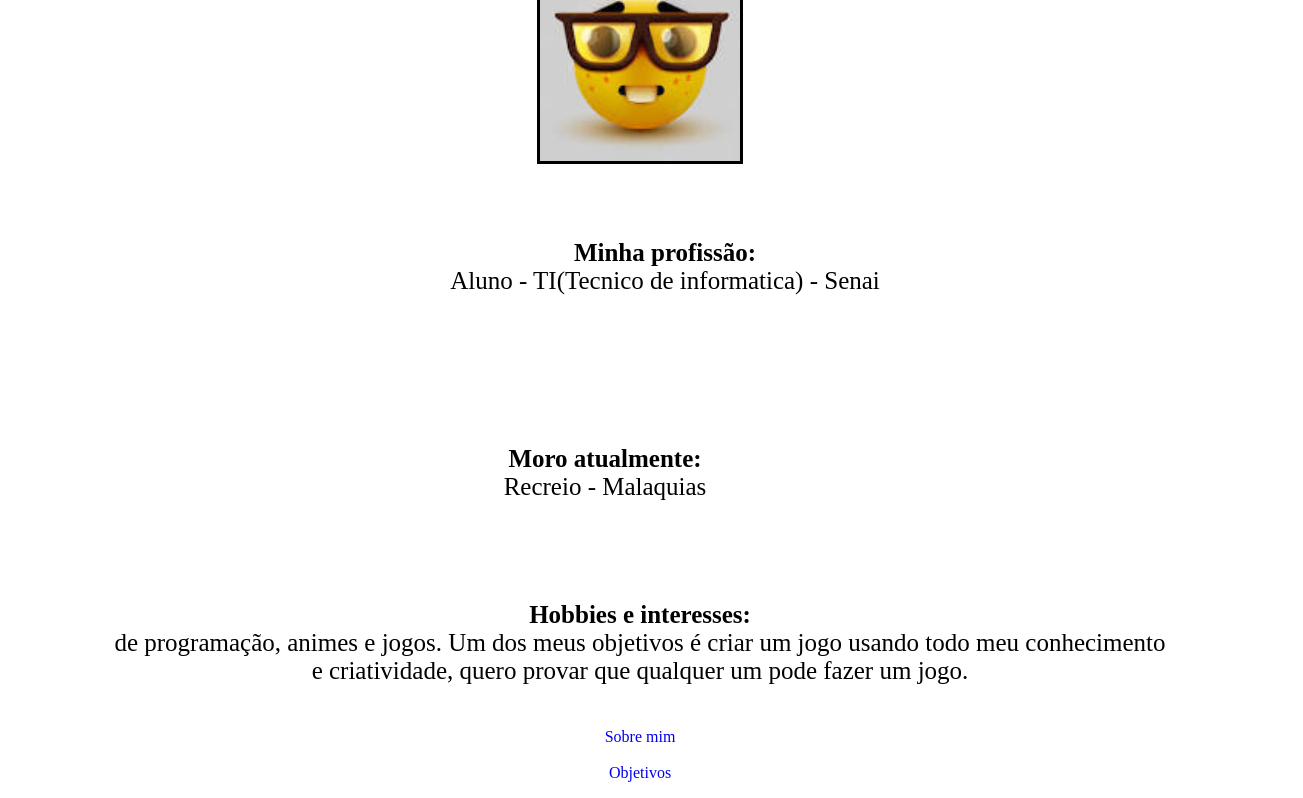
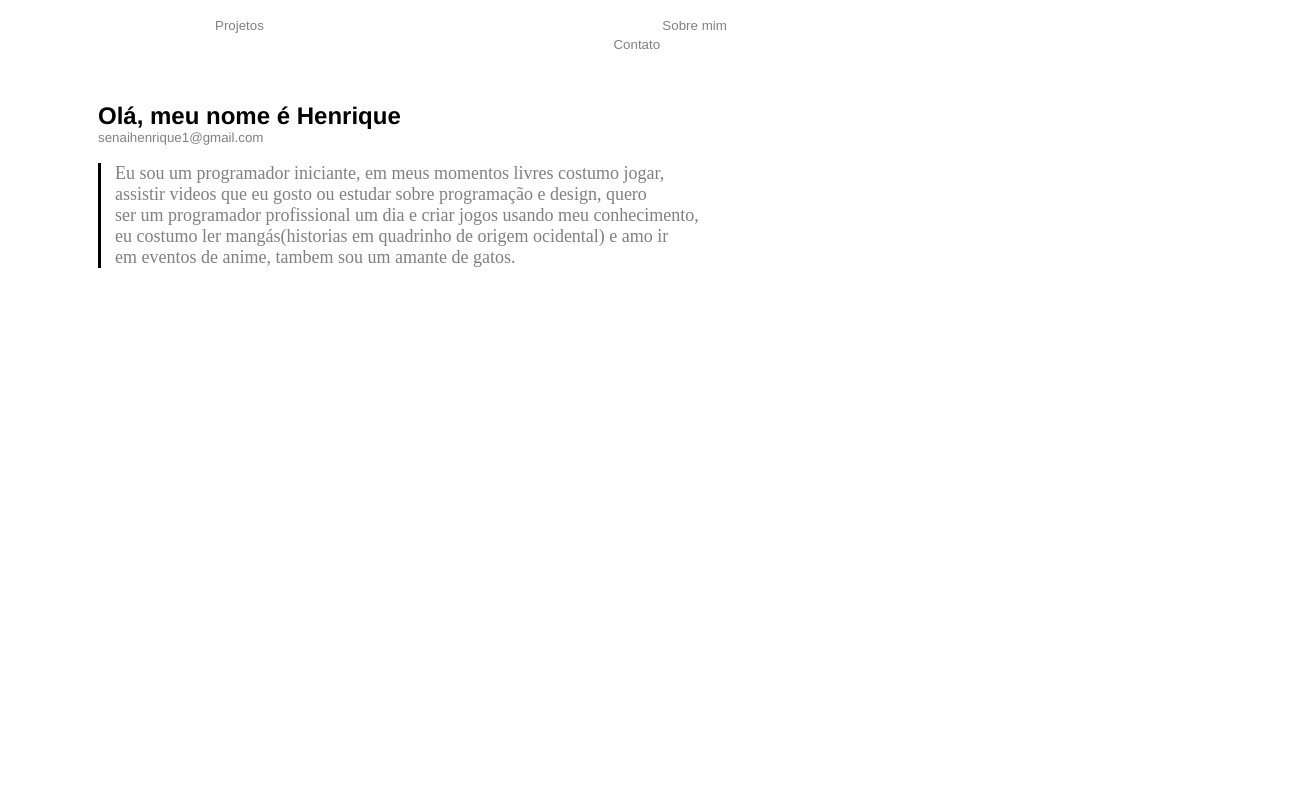
Before and after one commit to HenriqueVe/HenriqueVe.github.io, a plain HTML site: page Source/index.html in a window 1280 px wide. Shown: the part 108-906 px from the top of the page, 1303 px wide, since content can reach past the window. After the commit the page ends 800 px from the top, so only its background shows below. Drawn offline with Linux system fonts and the light colour scheme; files that its build step writes are made by us from their sources.

Commit message:
Commit para reajuste de arquivos

```diff
--- a/Source/index.html
+++ b/Source/index.html
@@ -2,14 +2,55 @@
 
 <head>
     <title> Henrique V. de Oliveira </title>
+    <link rel="stylesheet" href="./style-pages.css">
     <link rel="stylesheet" href="./style.css">
-    <link rel="stylesheet" href="./style-pages.css">
 </head>
 
-<body class="textalign">
+<body>
+
+    <h1 class="mar2 margemgeral">Portfolio</h1>
+    <div class="botton-group center">
+        <a href="URL"><button class="botao">Projetos</button></a>
+        <a href="./pages/sobremim.html"><button class="botao">Sobre mim</button></a>
+        <a href="./pages/objetivos.html"><button class="botao"></button></a>
+        <a href="URL"><button class="botao">Contato</button></a>
+    </div>
+    <div class="margemgeral">
+
+        <br>
+        <h2 class="mar">Olá, meu nome
+            é Henrique
+        </h2>
+        <div class="cor2">senaihenrique1@gmail.com</div>
+        </br>
+        <div class="borde font2">
+        <div>
+        Eu sou um programador iniciante, em meus momentos livres costumo jogar,
+       </div>
+       <div>
+        assistir videos que eu gosto ou estudar sobre programação e design, quero
+    </div>
+    <div>
+        ser um programador profissional um dia e criar jogos usando meu conhecimento,
+    </div>
+        eu costumo ler mangás(historias em quadrinho de origem ocidental) e amo ir
+        <div>
+        em eventos de anime, tambem sou um amante de gatos.
+        </div>
+    </div>
 
 
-        <p>
+
+
+
+
+
+
+
+
+
+
+    <!-- <p>
             <h1 class="titlecolor" class="textalign">Portfolio</h1>
         </p>
 
@@ -40,6 +81,6 @@
             <br><a href="./pages/sobremim.html" target="_blank"> Sobre mim </a></br>
             <br><a href="./pages/objetivos.html" target="_blank"> Objetivos </a></br>
         </p>
-    </div>
+    </div> -->
 </body>
 <html>
--- a/Source/style.css
+++ b/Source/style.css
@@ -1,9 +1,9 @@
 /* CSS */
 
 body {
-  display: block;
+  display:inline-block;
   background-color: white;
-  font-family:'Times New Roman', Times, serif;
+  font-family:'Franklin Gothic Medium';
 
 }
 
@@ -31,9 +31,8 @@ body {
   background-color: #5E809A;
 }
 
-.textalign {
-  text-align: center;
-
+.first-line{
+  padding-left: 1em;
 }
 
 a {
@@ -56,3 +55,68 @@ text-decoration: none;
   margin-left: 80px;
 
 }
+
+
+.botton-group{
+  align-items: center;
+  display: block;
+}
+
+.center{
+  padding: 10px;
+  margin: auto;
+  width: 100%;
+}
+
+.botton-group .botao{
+margin-left: 190px;
+margin-right: 190px;
+}
+
+.botao{
+  border: solid 1px white;
+  border-radius: 20px;
+  color: gray;
+  background-color: white;
+  transition: background-color 0.5s ease, color 0.5s ease, transform 0.5s ease;
+}
+.botao:hover{
+  background-color: gray;
+  color: white;
+  transform: scale(1.2)
+}
+
+.cor2 {
+color:gray;
+font-size: smaller;
+}
+
+.mar{
+margin-bottom:0px;
+}
+
+.font2{
+  font-size: large;
+}
+
+.mar2{
+  margin-top: 48px;
+  }
+
+  .margemgeral{
+    margin-left: 90px;
+
+  }
+
+  .borde{
+    border-left: 3px solid black;
+    padding-left: 14px;
+    padding-right: 14px;
+    width: 100%;
+  }
+
+  .font2{
+
+    font-family:'Times New Roman', Times, serif;
+    color: gray;
+  }
```
